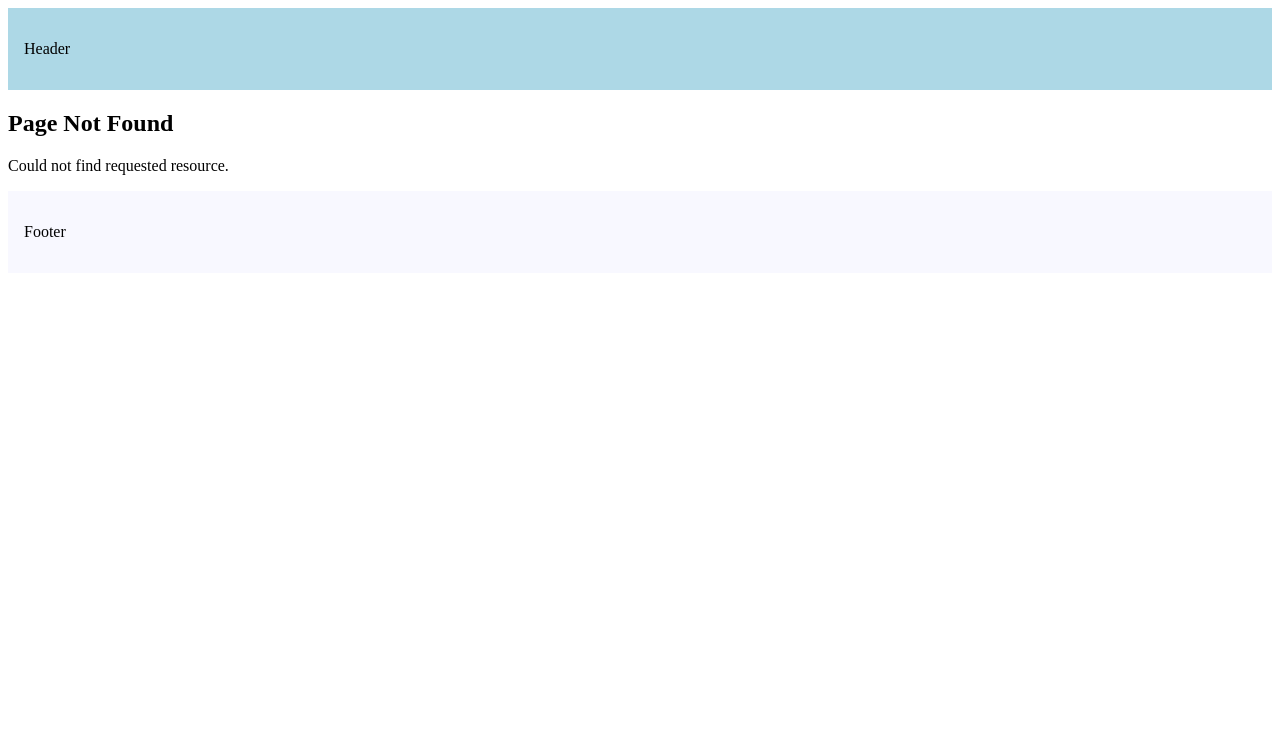
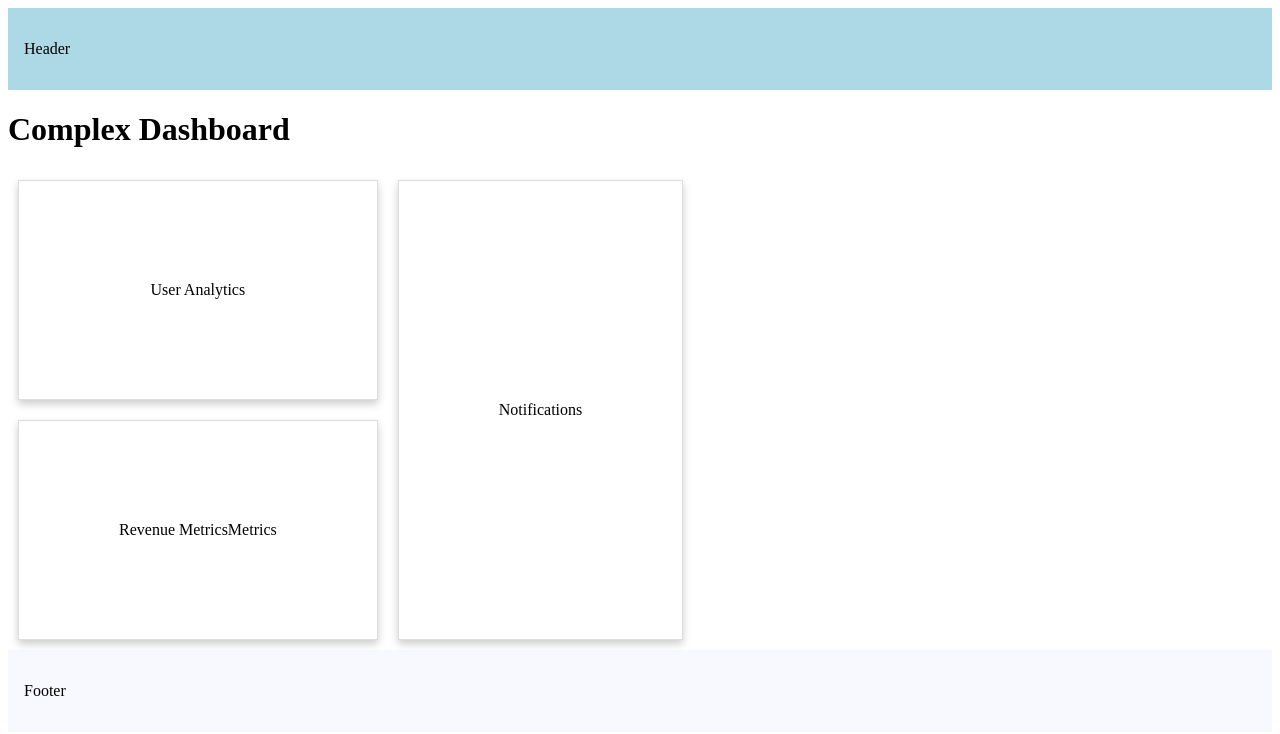
Before and after one commit to richardyhayashi/nextjs-14-tutorials, a Next.js app in the folder src/nextjs-14-tutorial-codevolution/: page /complex-dashboard in a window 1280 px wide. Before the commit this address had no page. Shown: the top 734 px of the page. Built offline with nearby package versions, Linux system fonts and the light colour scheme.

Commit message:
Finished Chapter #28.

```diff
--- /dev/null
+++ b/src/nextjs-14-tutorial-codevolution/src/app/complex-dashboard/@notifications/page.tsx
@@ -0,0 +1,8 @@
+import React from 'react';
+import Card from '@/components/card';
+
+const Notifications = () => {
+  return <Card>Notifications</Card>;
+};
+
+export default Notifications;
--- /dev/null
+++ b/src/nextjs-14-tutorial-codevolution/src/app/complex-dashboard/@revenue/page.tsx
@@ -0,0 +1,8 @@
+import React from 'react';
+import Card from '@/components/card';
+
+const RevenueMetricsMetrics = () => {
+  return <Card>Revenue MetricsMetrics</Card>;
+};
+
+export default RevenueMetricsMetrics;
--- /dev/null
+++ b/src/nextjs-14-tutorial-codevolution/src/app/complex-dashboard/@users/page.tsx
@@ -0,0 +1,8 @@
+import React from 'react';
+import Card from '@/components/card';
+
+const UserAnalytics = () => {
+  return <Card>User Analytics</Card>;
+};
+
+export default UserAnalytics;
--- /dev/null
+++ b/src/nextjs-14-tutorial-codevolution/src/app/complex-dashboard/layout.tsx
@@ -0,0 +1,28 @@
+import React from 'react';
+
+const DashboardLayout = ({
+  children,
+  users,
+  revenue,
+  notifications,
+}: {
+  children: React.ReactNode;
+  users: React.ReactNode;
+  revenue: React.ReactNode;
+  notifications: React.ReactNode;
+}) => {
+  return (
+    <>
+      <div>{children}</div> {/* Content from page.tsx */}
+      <div style={{ display: "flex" }}>
+        <div style={{ display: "flex", flexDirection: "column" }}>
+          <div>{users}</div>
+          <div>{revenue}</div>
+        </div>
+        <div style={{ display: "flex", flex: 1 }}>{notifications}</div>
+      </div>
+    </>
+  );
+};
+
+export default DashboardLayout;
--- /dev/null
+++ b/src/nextjs-14-tutorial-codevolution/src/app/complex-dashboard/page.tsx
@@ -0,0 +1,9 @@
+import React from 'react';
+
+const ComplexDashboardPage = () => {
+  return (
+    <h1>Complex Dashboard</h1>
+  );
+}
+
+export default ComplexDashboardPage;
--- /dev/null
+++ b/src/nextjs-14-tutorial-codevolution/src/components/card.tsx
@@ -0,0 +1,17 @@
+import React from 'react';
+
+const Card = ({ children }: { children: React.ReactNode }) => {
+  const cardStyle = {
+    padding: '100px',
+    margin: '10px',
+    boxShadow: '0 4px 8px 0 rgba(0, 0, 0, 0.2)',
+    border: '1px solid #ddd',
+    display: 'flex',
+    justifyContent: 'center',
+    alignItems: 'center',
+  };
+
+  return <div style={cardStyle}>{children}</div>;
+};
+
+export default Card;
```
Also changed, not shown: 1 other file (tests, documents, lock files or other folders).
